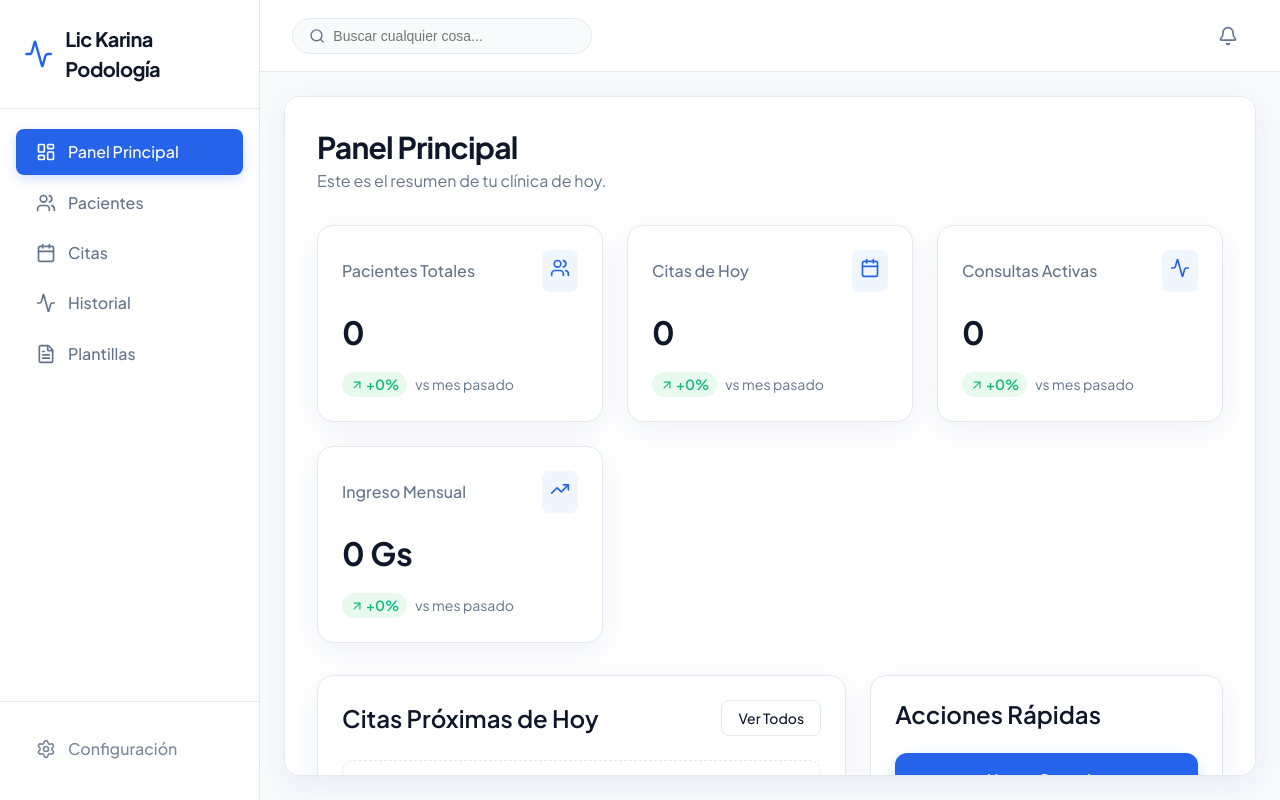
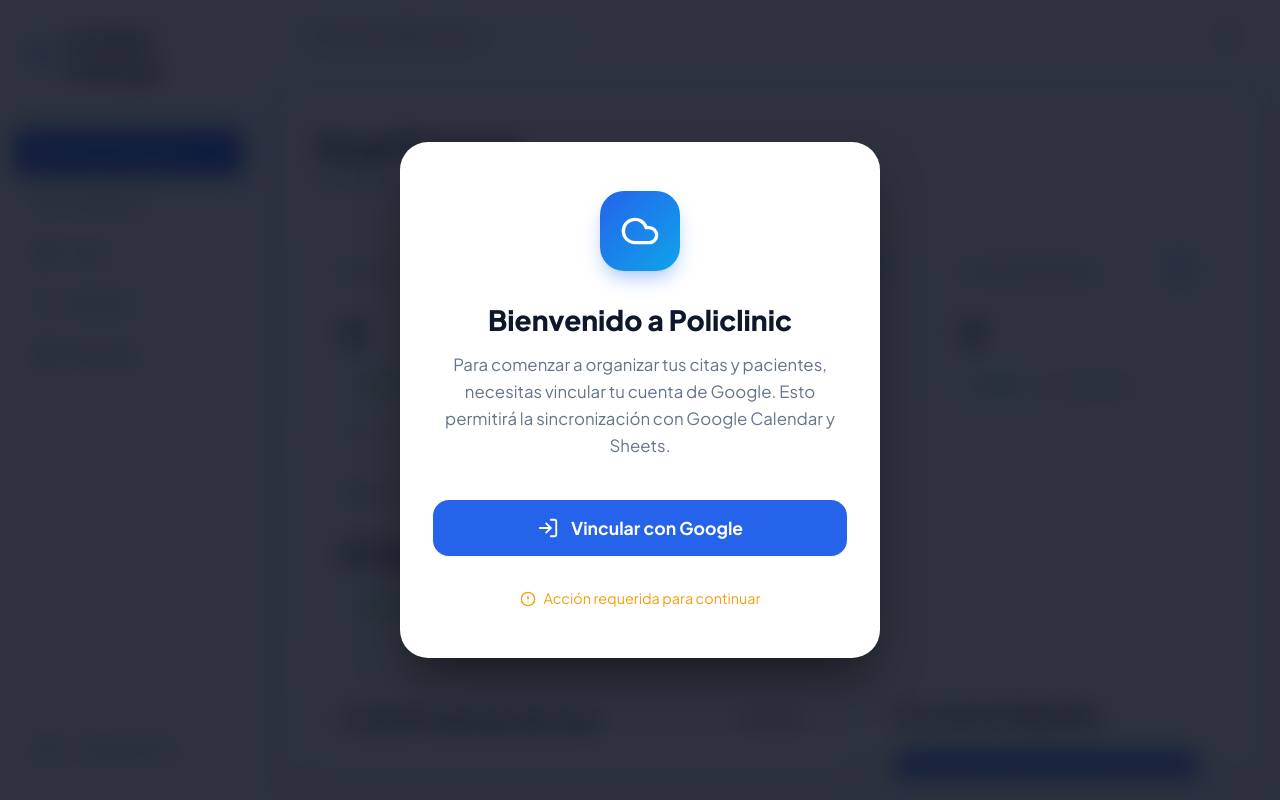
Before and after one commit to kairopy/policlinic, a React (Vite) app: page / in a window 1280 px wide. Built offline with nearby package versions, Linux system fonts and the light colour scheme.

Commit message:
feat: implement mandatory Google link modal

```diff
--- /dev/null
+++ b/src/components/auth/GoogleLinkPortal.tsx
@@ -0,0 +1,152 @@
+import React, { useEffect, useState } from 'react';
+import ReactDOM from 'react-dom';
+import { LogIn, AlertCircle, Cloud } from 'lucide-react';
+import { isGoogleLinked } from '../../services/dataService';
+import { useNotifications } from '../../context/NotificationContext';
+
+const GOOGLE_CLIENT_ID = '397167111848-uatagrevtsjnhef1a2imt55vd5hf3v08.apps.googleusercontent.com';
+
+export const GoogleLinkPortal: React.FC = () => {
+  const { addNotification } = useNotifications();
+  const [isVisible, setIsVisible] = useState(false);
+
+  useEffect(() => {
+    // Check if linked on mount and every few seconds (to handle cross-tab changes if any)
+    const checkStatus = () => {
+      const linked = isGoogleLinked();
+      setIsVisible(!linked);
+    };
+
+    checkStatus();
+    const interval = setInterval(checkStatus, 3000);
+    return () => clearInterval(interval);
+  }, []);
+
+  const handleLinkGoogle = () => {
+    if (!window.google) {
+      addNotification('Error', 'Google SDK no cargado. Reintenta en unos segundos.', 'error');
+      return;
+    }
+
+    const client = window.google.accounts.oauth2.initTokenClient({
+      client_id: GOOGLE_CLIENT_ID,
+      scope: 'https://www.googleapis.com/auth/spreadsheets https://www.googleapis.com/auth/calendar https://www.googleapis.com/auth/drive.metadata.readonly',
+      callback: (response: { access_token: string }) => {
+        if (response.access_token) {
+          localStorage.setItem('google_access_token', response.access_token);
+          localStorage.setItem('google_connected', 'true');
+          addNotification('Vinculación Exitosa', 'Cuenta de Google vinculada correctamente.', 'success');
+          setIsVisible(false);
+          // Small delay before reload to show notification or just reload
+          setTimeout(() => window.location.reload(), 800);
+        }
+      },
+    });
+    client.requestAccessToken();
+  };
+
+  if (!isVisible) return null;
+
+  return ReactDOM.createPortal(
+    <div
+      style={{
+        position: 'fixed',
+        inset: 0,
+        zIndex: 10000,
+        display: 'flex',
+        alignItems: 'center',
+        justifyContent: 'center',
+        padding: '1rem',
+      }}
+    >
+      {/* Backdrop */}
+      <div
+        style={{
+          position: 'absolute',
+          inset: 0,
+          backgroundColor: 'rgba(10, 15, 30, 0.85)',
+          backdropFilter: 'blur(12px)',
+          WebkitBackdropFilter: 'blur(12px)',
+        }}
+      />
+
+      {/* Modal Content */}
+      <div
+        className="glass-panel"
+        style={{
+          position: 'relative',
+          width: '100%',
+          maxWidth: '480px',
+          backgroundColor: 'var(--color-surface)',
+          borderRadius: '28px',
+          border: '1px solid rgba(255, 255, 255, 0.1)',
+          padding: '3rem 2rem',
+          display: 'flex',
+          flexDirection: 'column',
+          alignItems: 'center',
+          textAlign: 'center',
+          boxShadow: '0 25px 50px -12px rgba(0, 0, 0, 0.5)',
+          animation: 'slide-up 0.4s cubic-bezier(0.16, 1, 0.3, 1)',
+        }}
+      >
+        <div
+          style={{
+            width: '80px',
+            height: '80px',
+            borderRadius: '24px',
+            background: 'linear-gradient(135deg, var(--color-primary), #0ea5e9)',
+            display: 'flex',
+            alignItems: 'center',
+            justifyContent: 'center',
+            marginBottom: '2rem',
+            boxShadow: '0 10px 20px -5px rgba(59, 130, 246, 0.5)'
+          }}
+        >
+          <Cloud size={40} color="white" />
+        </div>
+
+        <h2 style={{ fontSize: '1.75rem', fontWeight: 800, marginBottom: '1rem', color: 'var(--color-text-main)' }}>
+          Bienvenido a Policlinic
+        </h2>
+
+        <p style={{ color: 'var(--color-text-muted)', fontSize: '1.05rem', lineHeight: '1.6', marginBottom: '2.5rem' }}>
+          Para comenzar a organizar tus citas y pacientes, necesitas vincular tu cuenta de Google. Esto permitirá la sincronización con Google Calendar y Sheets.
+        </p>
+
+        <button
+          className="btn btn-primary"
+          onClick={handleLinkGoogle}
+          style={{
+            width: '100%',
+            padding: '1rem',
+            borderRadius: '16px',
+            fontSize: '1.1rem',
+            fontWeight: 700,
+            display: 'flex',
+            alignItems: 'center',
+            justifyContent: 'center',
+            gap: '0.75rem',
+            transition: 'all 0.3s ease',
+            height: '56px'
+          }}
+        >
+          <LogIn size={22} />
+          Vincular con Google
+        </button>
+
+        <div style={{ marginTop: '2rem', display: 'flex', alignItems: 'center', gap: '0.5rem', color: 'var(--color-warning)', fontSize: '0.9rem' }}>
+          <AlertCircle size={16} />
+          <span>Acción requerida para continuar</span>
+        </div>
+      </div>
+
+      <style>{`
+        @keyframes slide-up {
+          from { opacity: 0; transform: translateY(20px); }
+          to { opacity: 1; transform: translateY(0); }
+        }
+      `}</style>
+    </div>,
+    document.body
+  );
+};
--- a/src/components/layout/MainLayout.tsx
+++ b/src/components/layout/MainLayout.tsx
@@ -2,11 +2,13 @@
 import { Outlet } from 'react-router-dom';
 import { Sidebar } from './Sidebar';
 import { Header } from './Header';
+import { GoogleLinkPortal } from '../auth/GoogleLinkPortal';
 import './layout.css';
 
 export const MainLayout: React.FC = () => {
   return (
     <div className="layout-wrapper">
+      <GoogleLinkPortal />
       <Sidebar />
       <main className="main-content">
         <Header />
```
Also changed, not shown: 1 other file (tests, documents, lock files or other folders).
